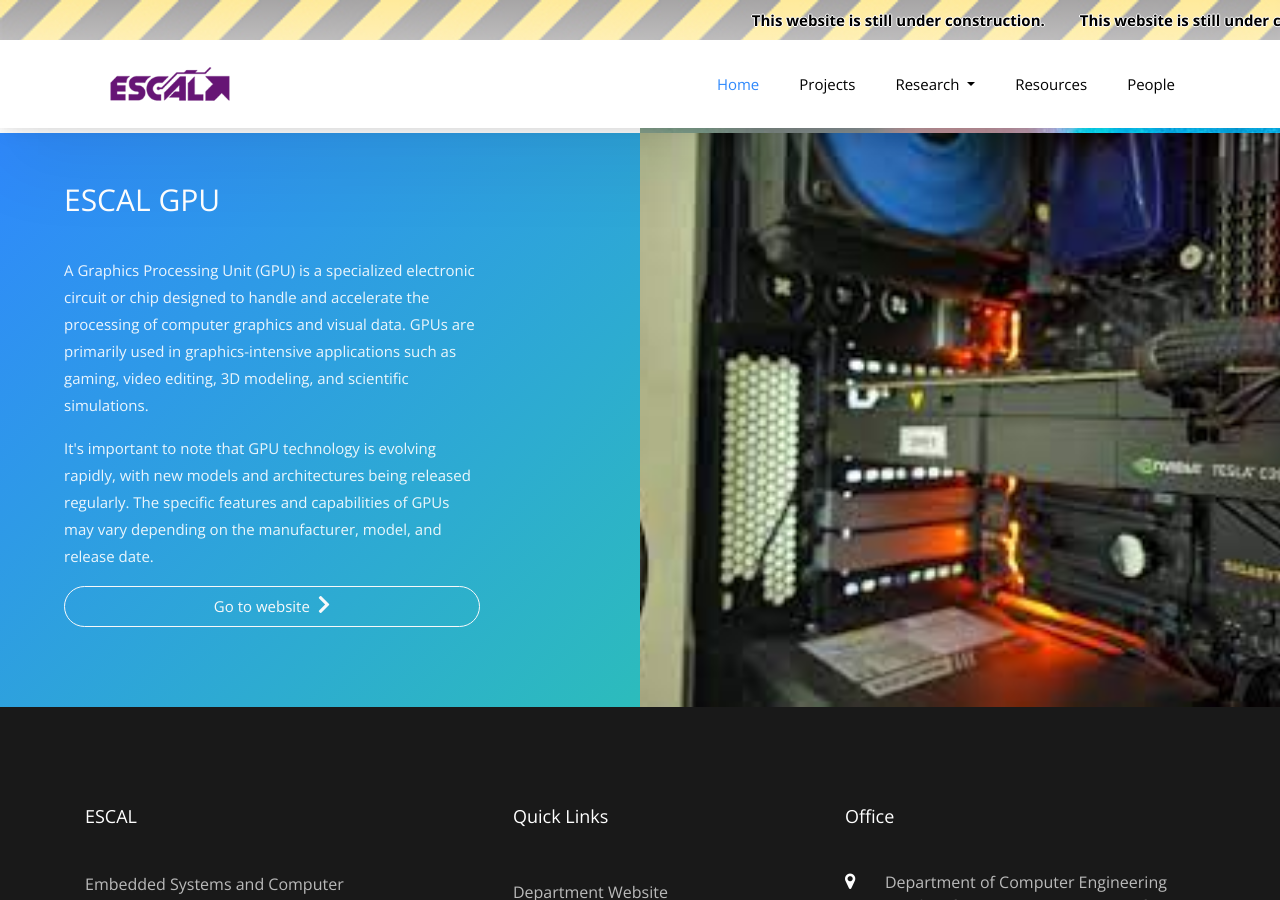
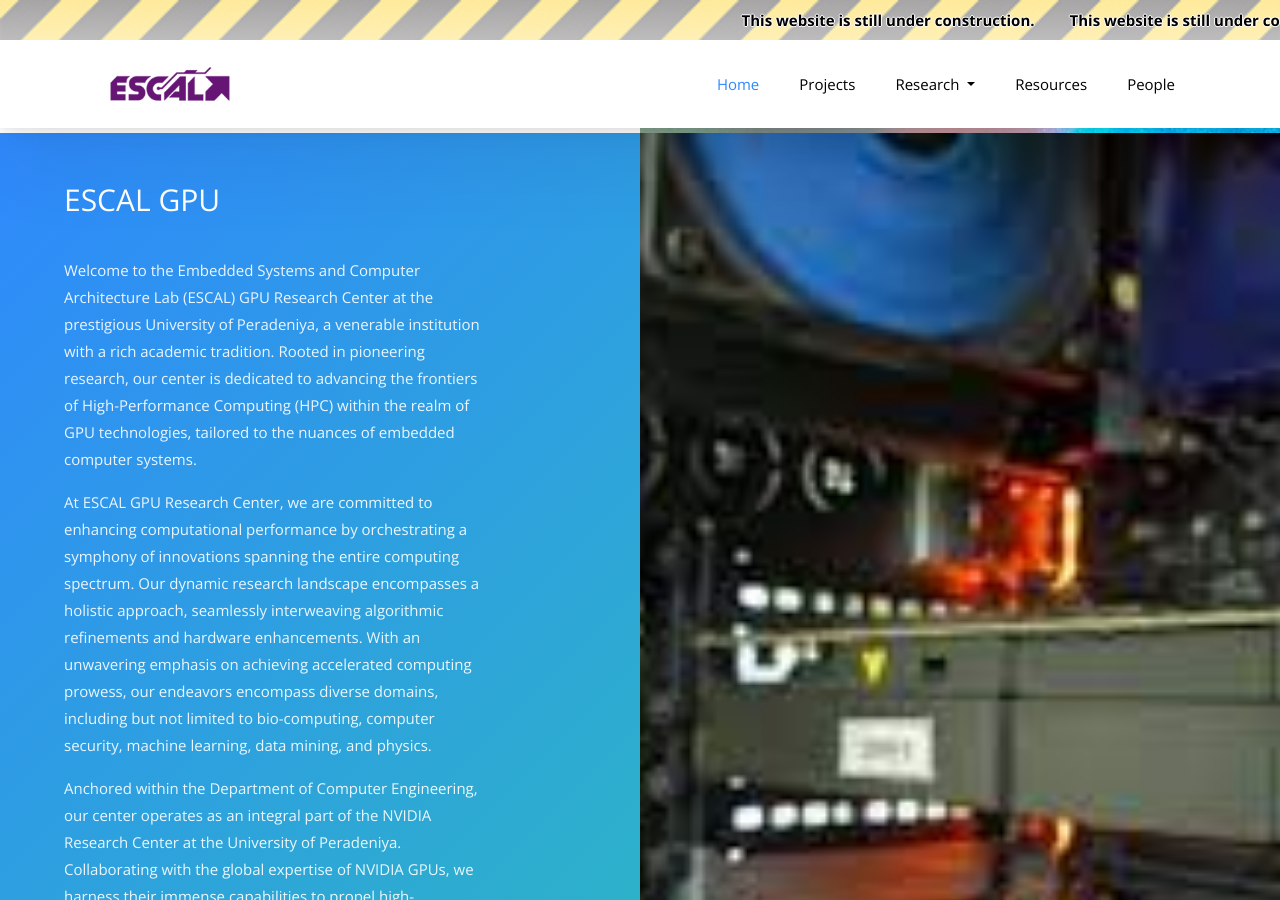
Before and after one commit to cepdnaclk/escal-new, a Jekyll site: the page built from pages/index.html, in a window 1280 px wide and 900 px high, scrolled down 3000 px. Built offline with Jekyll 4.4.1, drawn with Linux system fonts in a browser that asks for light colours; some web fonts are replaced; some of the changed text lies outside the part shown.

```diff
--- a/pages/index.html
+++ b/pages/index.html
@@ -191,12 +191,28 @@ permalink: /
 					<div class="heading-section heading-section-white mb-5 ftco-animate">
 						<h2 class="mb-2">ESCAL GPU</h2>
 						<br>
-						<p>A Graphics Processing Unit (GPU) is a specialized electronic circuit or chip designed to handle and accelerate
-							the processing of computer graphics and visual data. GPUs are primarily used in graphics-intensive applications
-							such as gaming, video editing, 3D modeling, and scientific simulations.
+						<p>Welcome to the Embedded Systems and Computer Architecture Lab (ESCAL) GPU Research Center at
+							the prestigious University of Peradeniya, a venerable institution with a rich academic tradition.
+							Rooted in pioneering research, our center is dedicated to advancing the frontiers of
+							High-Performance Computing (HPC) within the realm of GPU technologies,
+							tailored to the nuances of embedded computer systems.
 						</p>
-						<p>It's important to note that GPU technology is evolving rapidly, with new models and architectures being released
-							regularly. The specific features and capabilities of GPUs may vary depending on the manufacturer, model, and release date.
+						<p>At ESCAL GPU Research Center, we are committed to enhancing computational performance by orchestrating
+							a symphony of innovations spanning the entire computing spectrum. Our dynamic research landscape encompasses
+							a holistic approach, seamlessly interweaving algorithmic refinements and hardware enhancements.
+							With an unwavering emphasis on achieving accelerated computing prowess, our endeavors encompass diverse domains,
+							including but not limited to bio-computing, computer security, machine learning, data mining, and physics.
+						</p>
+						<p>
+							Anchored within the Department of Computer Engineering, our center operates as an integral part of the
+							NVIDIA Research Center at the University of Peradeniya. Collaborating with the global expertise of NVIDIA GPUs,
+							we harness their immense capabilities to propel high-performance computing to unprecedented heights.
+						</p>
+							<p>
+							As trailblazers in GPU Computing, our mission echoes the ethos of innovation, collaboration, and excellence.
+							We invite you to explore our NVIDIA Research Center's insights and accomplishments, accessible through our official
+							website <a href="http://tesla.ce.pdn.ac.lk/">here</a>. Join us on this transformative journey as we redefine the boundaries of
+							computation and unlock new vistas of embedded system performance.
 						</p>
 						<div class="pull-right"><a class="btn btn-outline-light btn-lg"
 								style="display: flex; justify-content: center;" href="#" role="button"><span
```
Also changed, not shown: pages/gpu/publications.html (added, +63 -0 lines).
